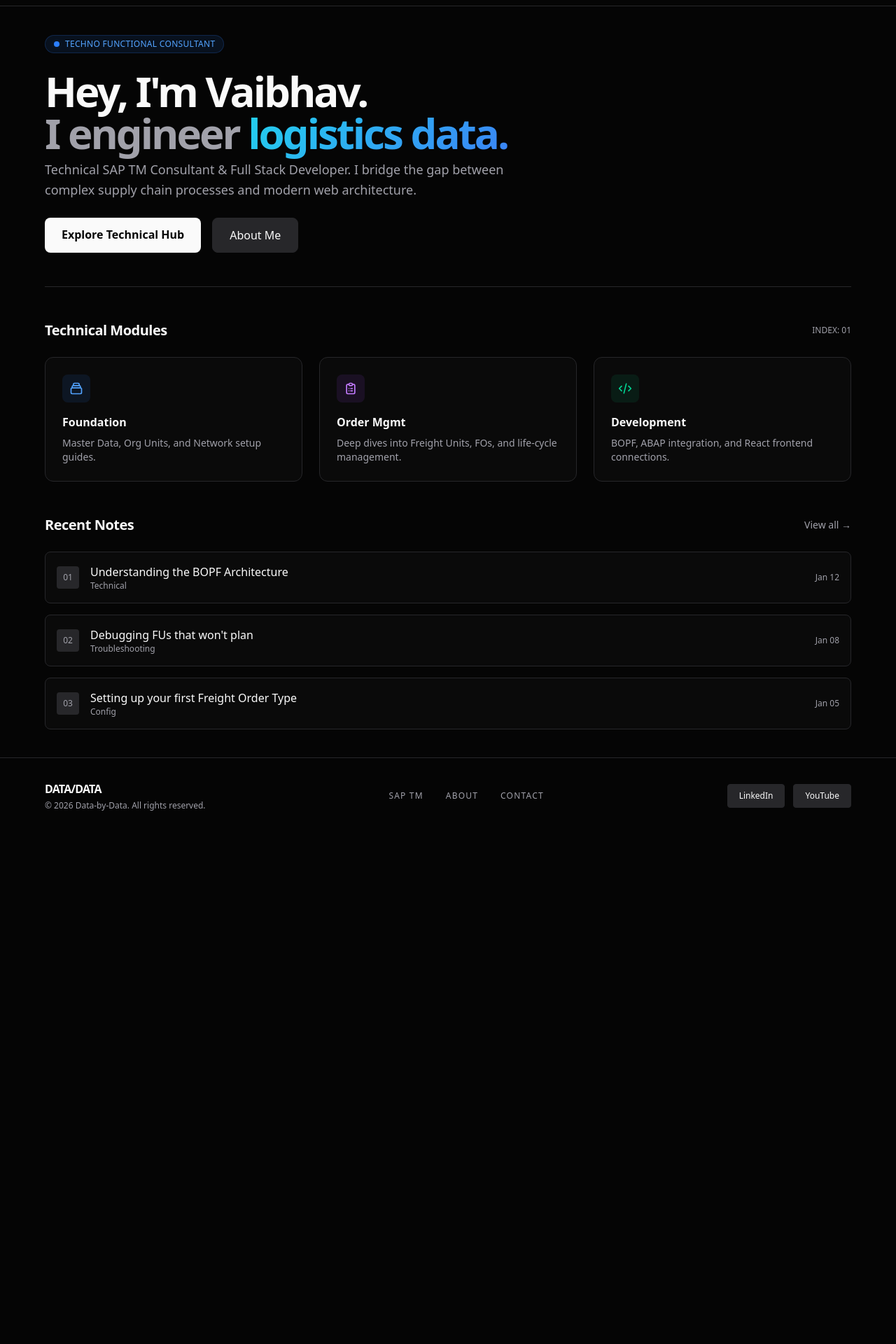
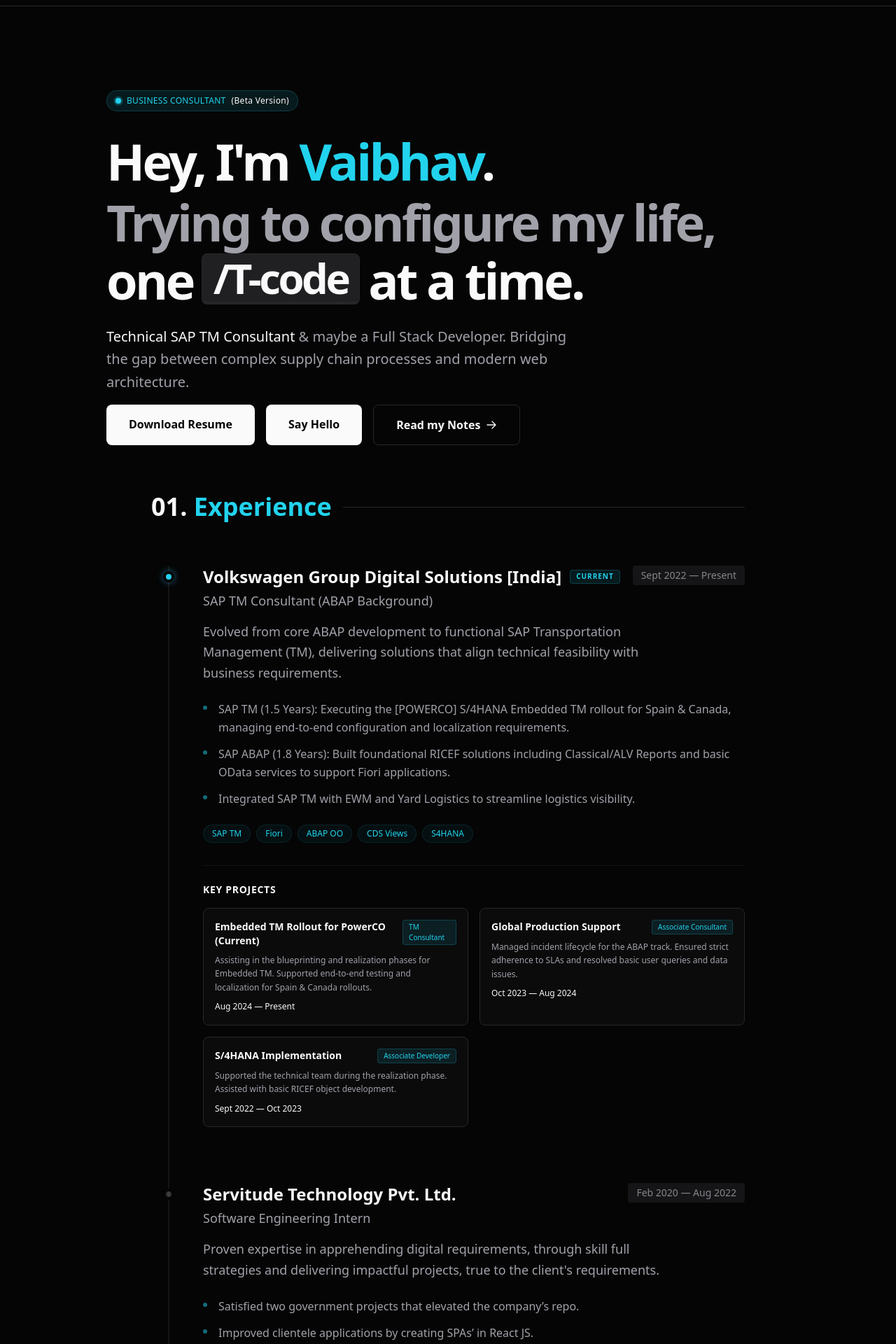
Before and after one commit to databydata/data-by-data, a Next.js app: page /portfolio in a window 1280 px wide. Shown: the part 80-2000 px from the top of the page at 70% size. Before the commit the page ends 1271 px from the top, so only its background shows below. Built offline with nearby package versions, Linux system fonts and the light colour scheme.

Commit message:
Updated Portfolio Page

```diff
--- a/app/portfolio/page.tsx
+++ b/app/portfolio/page.tsx
@@ -1,122 +1,286 @@
+
 import Link from 'next/link';
+import { EXPERIENCE, EDUCATION } from '@/config/WorkExperience';
 
-export default function About() {
+export default function Portfolio() {
   return (
     <div className="max-w-6xl mx-auto space-y-12 py-10">
 
-      {/* 1. HERO SECTION (Left Aligned like the "Jackson" template) */}
-      <section className="space-y-6">
-        <div className="inline-flex items-center gap-2 px-3 py-1 rounded-full bg-blue-500/10 border border-blue-500/20 text-blue-400 text-xs font-mono font-medium tracking-wide">
-          <span className="relative flex h-2 w-2">
-            <span className="animate-ping absolute inline-flex h-full w-full rounded-full bg-blue-400 opacity-75"></span>
-            <span className="relative inline-flex rounded-full h-2 w-2 bg-blue-500"></span>
-          </span>
-          TECHNO FUNCTIONAL CONSULTANT
+      {/* 1. HERO SECTION */}
+      <section className="max-w-5xl mx-auto px-6 pt-20 flex flex-col">
+
+        {/* 1. Animated Badge */}
+        <div className="mb-8 w-fit">
+          <div className="inline-flex items-center gap-2 px-3 py-1.5 rounded-full bg-brand-start/10 border border-brand-start/20 text-brand-start text-xs font-mono font-medium tracking-wide">
+            <span className="relative flex h-2 w-2">
+              <span className="animate-ping absolute inline-flex h-full w-full rounded-full bg-brand-start opacity-75"></span>
+              <span className="relative inline-flex rounded-full h-2 w-2 bg-brand-start"></span>
+            </span>
+            BUSINESS CONSULTANT <span className='text-foreground'>(Beta Version)</span>
+          </div>
         </div>
 
-        <div className="space-y-2">
-          <h1 className="text-5xl md:text-6xl font-black tracking-tighter text-foreground">
-            Hey, I'm Vaibhav.
+        <div className="space-y-6">
+          {/* 2. Main Headline */}
+          <h1 className="text-5xl md:text-7xl font-black tracking-tighter text-foreground leading-[1.1]">
+            Hey, I&apos;m <span className="text-brand-start">Vaibhav</span>.
             <br />
-            <span className="text-muted-foreground">I engineer </span>
-            <span className="text-gradient">logistics data.</span>
+            <span className="text-muted-foreground block mt-2">
+              Trying to configure my life,
+            </span>
+
+            {/* 3. The "T-Code" Feature Line */}
+            <span className="flex flex-wrap items-center gap-x-3 mt-1">
+              one
+              <span className="inline-block font-mono text-4xl md:text-6xl bg-secondary/80 text-foreground px-4 py-1 rounded-lg border border-border border-b-4 translate-y-[-2px]">
+                /T-code
+              </span>
+              at a time.
+            </span>
           </h1>
-          <p className="max-w-2xl text-lg text-muted-foreground leading-relaxed">
-            Technical SAP TM Consultant & Full Stack Developer. I bridge the gap
-            between complex supply chain processes and modern web architecture.
+
+          {/* 4. Subtext */}
+          <p className="max-w-2xl text-xl text-muted-foreground leading-relaxed">
+            <span className="text-foreground font-medium">Technical SAP TM Consultant</span> & maybe a Full Stack Developer.
+            Bridging the gap between complex supply chain processes and modern web architecture.
           </p>
         </div>
 
-        <div className="flex gap-4">
+        {/* 4. HERO CTAs (The Buttons) */}
+        <div className="flex flex-col sm:flex-row gap-4 pt-4">
+
+          {/* Primary Button: Resume */}
+          <a
+            href="/resume.pdf"
+            className="px-8 py-4 bg-foreground text-background font-bold rounded-lg hover:bg-brand-start hover:text-white transition-all text-center"
+          >
+            Download Resume
+          </a>
+
+
+          <a
+            href="mailto:vaibhavsingh1008@gmail.com"
+            className="px-8 py-4 bg-foreground text-background font-bold rounded-lg hover:bg-brand-start hover:text-white transition-all text-center"
+          >
+            Say Hello
+          </a>
+
+          {/* Secondary Button: Links to SAP Notes */}
           <Link
             href="/sap-tm"
-            className="px-6 py-3 bg-foreground text-background font-bold rounded-lg hover:opacity-90 transition-opacity"
+            className="px-8 py-4 bg-transparent border border-border text-foreground font-bold rounded-lg hover:border-brand-start transition-all text-center flex items-center justify-center gap-2 group"
           >
-            Explore Technical Hub
+            Read my Notes
+            {/* Tiny Arrow Icon */}
+            <svg xmlns="http://www.w3.org/2000/svg" fill="none" viewBox="0 0 24 24" strokeWidth={2} stroke="currentColor" className="w-4 h-4 group-hover:translate-x-1 transition-transform">
+              <path strokeLinecap="round" strokeLinejoin="round" d="M13.5 4.5 21 12m0 0-7.5 7.5M21 12H3" />
+            </svg>
           </Link>
-          <Link
-            href="/about"
-            className="px-6 py-3 bg-secondary border border-border text-secondary-foreground font-medium rounded-lg hover:bg-secondary/80 transition-colors"
-          >
-            About Me
-          </Link>
+
+        </div>
+
+      </section>
+
+      {/* Work Experience */}
+      <section className='max-w-4xl mx-auto py-5 px-6' id='experience'>
+        <div className="flex items-center gap-4 mb-16">
+          <h2 className="text-3xl md:text-4xl font-black text-foreground">
+            01. <span className="text-brand-start">Experience</span>
+          </h2>
+          <div className="h-px bg-border flex-1" /> {/* Horizontal Line */}
+        </div>
+        <div className="relative border-l-2 border-border/50 ml-3 md:ml-6 space-y-20">
+          {
+            EXPERIENCE.map((job, index: number) => {
+              const isCurrent = index === 0;
+
+              return (
+                <div key={index} className="relative pl-8 md:pl-12 group">
+                  <div className={`absolute -left-[9px] top-2 w-4 h-4 rounded-full border-4 border-background transition-colors duration-300 ${isCurrent ? 'bg-brand-start shadow-[0_0_10px_rgba(56,189,248,0.5)]' : 'bg-muted-foreground/30 group-hover:bg-brand-start'
+                    }`} />
+                  <div className="flex flex-col sm:flex-row sm:items-start sm:justify-between mb-4 gap-2">
+                    <div>
+                      <h3 className="text-2xl font-bold text-foreground flex items-center gap-3">
+                        {job.company}
+                        {/* The "Latest" Badge */}
+                        {isCurrent && (
+                          <span className="px-2 py-0.5 rounded text-[10px] font-bold bg-brand-start/10 text-brand-start border border-brand-start/20 uppercase tracking-widest">
+                            Current
+                          </span>
+                        )}
+                      </h3>
+                      <div className="text-lg font-medium text-muted-foreground mt-1">
+                        {job.title}
+                      </div>
+                    </div>
+
+                    <span className="font-mono text-sm text-muted-foreground/80 whitespace-nowrap bg-secondary/50 px-3 py-1 rounded">
+                      {job.date}
+                    </span>
+                  </div>
+
+                  <p className="text-muted-foreground mb-6 leading-relaxed max-w-2xl text-lg">
+                    {job.description}
+                  </p>
+
+                  {/* Highlights */}
+                  <ul className="space-y-3 mb-6">
+                    {job.highlights.map((item, i) => (
+                      <li key={i} className="flex items-start text-muted-foreground group/item">
+                        <span className="mr-4 mt-2 h-1.5 w-1.5 rounded-full bg-brand-start/50 group-hover/item:bg-brand-start transition-colors shrink-0" />
+                        <span className="leading-relaxed">{item}</span>
+                      </li>
+                    ))}
+                  </ul>
+
+                  {/* Tech Stack Chips */}
+                  <div className="flex flex-wrap gap-2">
+                    {job.tech.map((tech) => (
+                      <span
+                        key={tech}
+                        className="px-3 py-1 text-xs font-medium text-brand-start bg-brand-start/5 border border-brand-start/10 rounded-full hover:bg-brand-start/10 transition-colors cursor-default"
+                      >
+                        {tech}
+                      </span>
+                    ))}
+                  </div>
+
+                  {job.projects && job.projects.length > 0 && (
+                    <div className="mt-8 pt-6 border-t border-border/50">
+                      <h4 className="text-sm font-bold text-foreground mb-4 uppercase tracking-wider flex items-center gap-2">
+                        Key Projects
+                      </h4>
+
+                      <div className="grid grid-cols-1 md:grid-cols-2 gap-4">
+                        {job.projects.map((project, pIndex) => (
+                          <div
+                            key={pIndex}
+                            className="p-4 bg-secondary/20 rounded-lg border border-border hover:border-brand-start/50 transition-colors"
+                          >
+                            <div className="flex justify-between items-start mb-2">
+                              <span className="font-bold text-foreground text-sm">
+                                {project.name}
+                              </span>
+                              <span className="text-[10px] bg-brand-start/10 text-brand-start px-2 py-0.5 rounded border border-brand-start/20">
+                                {project.role}
+                              </span>
+                            </div>
+                            <p className="text-xs text-muted-foreground pb-2 leading-relaxed">
+                              {project.desc}
+                            </p>
+                            <p className="text-xs text-foreground leading-relaxed">
+                              {project.date}
+                            </p>
+                          </div>
+                        ))}
+                      </div>
+                    </div>
+                  )}
+                </div>
+              );
+
+            })
+          }
         </div>
       </section>
 
-      <hr className="border-border" />
+      {/* Education */}
+      <section className="max-w-4xl mx-auto py-20 px-6" id="education">
 
-      {/* 2. DASHBOARD GRID (Replacing the small links with big Cards) */}
-      <section className="space-y-6">
-        <div className="flex items-center justify-between">
-          <h2 className="text-xl font-bold tracking-tight">Technical Modules</h2>
-          <span className="text-xs text-muted-foreground font-mono">INDEX: 01</span>
+        {/* Section Header */}
+        <div className="flex items-center gap-4 mb-16">
+          <h2 className="text-3xl md:text-4xl font-black text-foreground">
+            02. <span className="text-brand-start">Education</span>
+          </h2>
+          <div className="h-px bg-border flex-1" />
         </div>
 
-        <div className="grid grid-cols-1 md:grid-cols-3 gap-6">
-          {/* Card 1: Foundation */}
-          <Link href="/sap-tm/foundation" className="group block space-y-4 p-6 rounded-xl bg-card border border-border hover:border-brand-start/50 transition-all">
-            <div className="h-10 w-10 bg-blue-500/10 rounded-lg flex items-center justify-center text-blue-400 group-hover:scale-110 transition-transform">
-              <svg className="w-5 h-5" fill="none" stroke="currentColor" viewBox="0 0 24 24"><path strokeLinecap="round" strokeLinejoin="round" strokeWidth="2" d="M19 11H5m14 0a2 2 0 012 2v6a2 2 0 01-2 2H5a2 2 0 01-2-2v-6a2 2 0 012-2m14 0V9a2 2 0 00-2-2M5 11V9a2 2 0 012-2m0 0V5a2 2 0 012-2h6a2 2 0 012 2v2M7 7h10"></path></svg>
-            </div>
-            <div>
-              <h3 className="font-bold text-foreground">Foundation</h3>
-              <p className="text-sm text-muted-foreground mt-2">Master Data, Org Units, and Network setup guides.</p>
-            </div>
-          </Link>
+        {/* Timeline Layout */}
+        <div className="relative border-l-2 border-border/50 ml-3 md:ml-6 space-y-20">
+          {EDUCATION.map((edu, index) => (
+            <div key={index} className="relative pl-8 md:pl-12 group">
 
-          {/* Card 2: Order Management */}
-          <Link href="/sap-tm/order-management" className="group block space-y-4 p-6 rounded-xl bg-card border border-border hover:border-brand-start/50 transition-all">
-            <div className="h-10 w-10 bg-purple-500/10 rounded-lg flex items-center justify-center text-purple-400 group-hover:scale-110 transition-transform">
-              <svg className="w-5 h-5" fill="none" stroke="currentColor" viewBox="0 0 24 24"><path strokeLinecap="round" strokeLinejoin="round" strokeWidth="2" d="M9 5H7a2 2 0 00-2 2v12a2 2 0 002 2h10a2 2 0 002-2V7a2 2 0 00-2-2h-2M9 5a2 2 0 002 2h2a2 2 0 002-2M9 5a2 2 0 012-2h2a2 2 0 012 2m-3 7h3m-3 4h3m-6-4h.01M9 16h.01"></path></svg>
-            </div>
-            <div>
-              <h3 className="font-bold text-foreground">Order Mgmt</h3>
-              <p className="text-sm text-muted-foreground mt-2">Deep dives into Freight Units, FOs, and life-cycle management.</p>
-            </div>
-          </Link>
+              {/* Timeline Dot (Static Brand Color) */}
+              <div className="absolute -left-[9px] top-2 w-4 h-4 rounded-full border-4 border-background bg-brand-start transition-transform group-hover:scale-110 duration-300" />
 
-          {/* Card 3: Development */}
-          <Link href="/sap-tm/development" className="group block space-y-4 p-6 rounded-xl bg-card border border-border hover:border-brand-start/50 transition-all">
-            <div className="h-10 w-10 bg-emerald-500/10 rounded-lg flex items-center justify-center text-emerald-400 group-hover:scale-110 transition-transform">
-              <svg className="w-5 h-5" fill="none" stroke="currentColor" viewBox="0 0 24 24"><path strokeLinecap="round" strokeLinejoin="round" strokeWidth="2" d="M10 20l4-16m4 4l4 4-4 4M6 16l-4-4 4-4"></path></svg>
-            </div>
-            <div>
-              <h3 className="font-bold text-foreground">Development</h3>
-              <p className="text-sm text-muted-foreground mt-2">BOPF, ABAP integration, and React frontend connections.</p>
-            </div>
-          </Link>
-        </div>
-      </section>
+              <div className="flex flex-col sm:flex-row sm:items-start sm:justify-between mb-4 gap-2">
+                <div>
+                  {/* Degree Name */}
+                  <h3 className="text-2xl font-bold text-foreground">
+                    {edu.degree}
+                  </h3>
+                  {/* Institution Name */}
+                  <div className="text-lg font-medium text-brand-start mt-1">
+                    {edu.institution}
+                  </div>
+                </div>
 
-      {/* 3. LATEST THOUGHTS (The List View from the image) */}
-      <section className="space-y-6">
-        <div className="flex items-center justify-between">
-          <h2 className="text-xl font-bold tracking-tight">Recent Notes</h2>
-          <Link href="/blog" className="text-sm text-muted-foreground hover:text-foreground transition-colors">View all →</Link>
-        </div>
+                {/* Date Badge */}
+                <span className="font-mono text-sm text-muted-foreground/80 whitespace-nowrap bg-secondary/50 px-3 py-1 rounded">
+                  {edu.date}
+                </span>
+              </div>
 
-        <div className="grid gap-4">
-          {[
-            { title: "Understanding the BOPF Architecture", cat: "Technical", date: "Jan 12" },
-            { title: "Debugging FUs that won't plan", cat: "Troubleshooting", date: "Jan 08" },
-            { title: "Setting up your first Freight Order Type", cat: "Config", date: "Jan 05" },
-          ].map((item, i) => (
-            <div key={i} className="flex items-center justify-between p-4 bg-card border border-border rounded-lg hover:bg-secondary/50 transition-colors cursor-pointer group">
-              <div className="flex items-center gap-4">
-                <span className="w-8 h-8 rounded bg-secondary flex items-center justify-center text-xs font-mono text-muted-foreground group-hover:text-foreground">
-                  0{i + 1}
-                </span>
-                <div>
-                  <h4 className="font-medium text-foreground group-hover:text-brand-start transition-colors">{item.title}</h4>
-                  <p className="text-xs text-muted-foreground">{item.cat}</p>
-                </div>
+              <p className="text-muted-foreground mb-6 leading-relaxed max-w-2xl text-lg">
+                {edu.description}
+              </p>
+
+              {/* Coursework Tags (styled like your Tech Stack chips) */}
+              <div className="flex flex-wrap gap-2">
+                {edu.coursework.map((subject) => (
+                  <span
+                    key={subject}
+                    className="px-3 py-1 text-xs font-medium text-muted-foreground bg-secondary/30 border border-border rounded-full"
+                  >
+                    {subject}
+                  </span>
+                ))}
               </div>
-              <span className="text-xs font-mono text-muted-foreground">{item.date}</span>
+
             </div>
           ))}
         </div>
       </section>
 
+      {/* Footer CTA */}
+      <section className="max-w-4xl mx-auto py-24 px-6 mb-12" id="contact">
+
+        {/* 2. Context Text: Why should they click? */}
+        <div className="flex flex-col items-start">
+          <h3 className="text-4xl font-bold text-foreground mb-6">
+            Get in Touch
+          </h3>
+
+          <p className="text-xl text-muted-foreground leading-relaxed max-w-2xl mb-10">
+            I am currently open to discussing new opportunities or SAP TM consulting projects.
+            Whether you have a question or just want to say hi, my inbox is open!
+          </p>
+
+          {/* 3. The Buttons (Your existing code, just wrapped properly) */}
+          <div className="flex flex-col sm:flex-row gap-4">
+            <a
+              href="mailto:vaibhavsingh1008@gmail.com"
+              className="px-8 py-4 bg-foreground text-background font-bold rounded-lg hover:bg-brand-start hover:text-white transition-all text-center"
+            >
+              Say Hello
+            </a>
+
+            <Link
+              href="/sap-tm"
+              className="px-8 py-4 bg-transparent border border-border text-foreground font-bold rounded-lg hover:border-brand-start transition-all text-center flex items-center justify-center gap-2 group"
+            >
+              Read my Notes
+              <svg xmlns="http://www.w3.org/2000/svg" fill="none" viewBox="0 0 24 24" strokeWidth={2} stroke="currentColor" className="w-4 h-4 group-hover:translate-x-1 transition-transform">
+                <path strokeLinecap="round" strokeLinejoin="round" d="M13.5 4.5 21 12m0 0-7.5 7.5M21 12H3" />
+              </svg>
+            </Link>
+          </div>
+        </div>
+
+      </section>
+
+
+
     </div>
   );
 }
--- /dev/null
+++ b/config/WorkExperience.tsx
@@ -0,0 +1,71 @@
+export const EXPERIENCE = [
+  {
+    company: "Volkswagen Group Digital Solutions [India]", // REPLACE with real name
+    title: "SAP TM Consultant (ABAP Background)",
+    date: "Sept 2022 — Present",
+    description: "Evolved from core ABAP development to functional SAP Transportation Management (TM), delivering solutions that align technical feasibility with business requirements.",
+    // We split the "highlights" to show your progression
+    highlights: [
+      "SAP TM (1.5 Years): Executing the [POWERCO] S/4HANA Embedded TM rollout for Spain & Canada, managing end-to-end configuration and localization requirements.",
+      "SAP ABAP (1.8 Years): Built foundational RICEF solutions including Classical/ALV Reports and basic OData services to support Fiori applications.",
+      "Integrated SAP TM with EWM and Yard Logistics to streamline logistics visibility."
+    ],
+    tech: ["SAP TM", "Fiori", "ABAP OO", "CDS Views", "S4HANA"],
+    projects: [
+      {
+        name: "Embedded TM Rollout for PowerCO (Current)",
+        desc: "Assisting in the blueprinting and realization phases for Embedded TM. Supported end-to-end testing and localization for Spain & Canada rollouts.",
+        role: "TM Consultant",
+        date: "Aug 2024 — Present"
+      },
+      {
+        name: "Global Production Support",
+        desc: "Managed incident lifecycle for the ABAP track. Ensured strict adherence to SLAs and resolved basic user queries and data issues.",
+        role: "Associate Consultant",
+        date: "Oct 2023 — Aug 2024"
+      },
+      {
+        name: "S/4HANA Implementation",
+        desc: "Supported the technical team during the realization phase. Assisted with basic RICEF object development.",
+        role: "Associate Developer",
+        date: "Sept 2022 — Oct 2023"
+      }
+    ]
+  },
+  {
+    company: "Servitude Technology Pvt. Ltd.",
+    title: "Software Engineering Intern",
+    date: "Feb 2020 — Aug 2022",
+    description: "Proven expertise in apprehending digital requirements, through skill full strategies and delivering impactful projects, true to the client's requirements.",
+    highlights: [
+      "Satisfied two government projects that elevated the company’s repo.",
+      "Improved clientele applications by creating SPAs’ in React JS.",
+    ],
+    tech: ["React/Next", "PHP", "HTML/CSS", "Bootstrap"],
+    projects: [
+      {
+        name: "No Dues ERP (Central Univ. Rajasthan)",
+        role: "Web Developer Intern",
+        desc: "Worked on a digital clearance workflow to replace manual paper trails. Integrated multi-departmental approval nodes (Library, Hostel, Admin) to streamline the student exit process.",
+        date:""
+
+      },
+      {
+        name: "WCR School Portal (Western Railway)",
+        role: "Web Developer Intern",
+        desc: "Designed and deployed the official responsive website for Western Central Railway School (MP). Improved digital presence and information accessibility for students and administration.",
+        date:""
+      }
+    ]
+  }
+];
+
+export const EDUCATION = [
+  {
+    institution: "GL Bajaj Institute of Technology and Management",
+    degree: "B.Tech in Computer Science & Engineering",
+    date: "2018 — 2022",
+    description: "Built a strong foundation in Object-Oriented Programming, Database Management Systems (DBMS), and System Architecture.",
+    coursework: ["Data Structures & Algo", "Operating Systems", "RDBMS", "Web Development"]
+  }
+];
```
